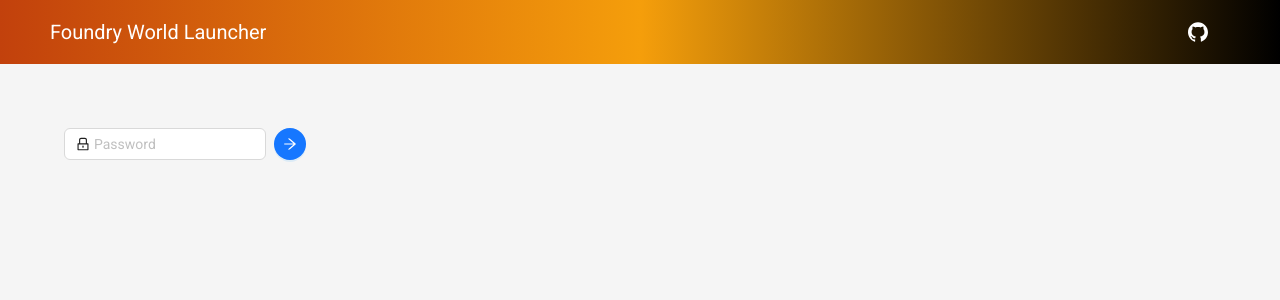
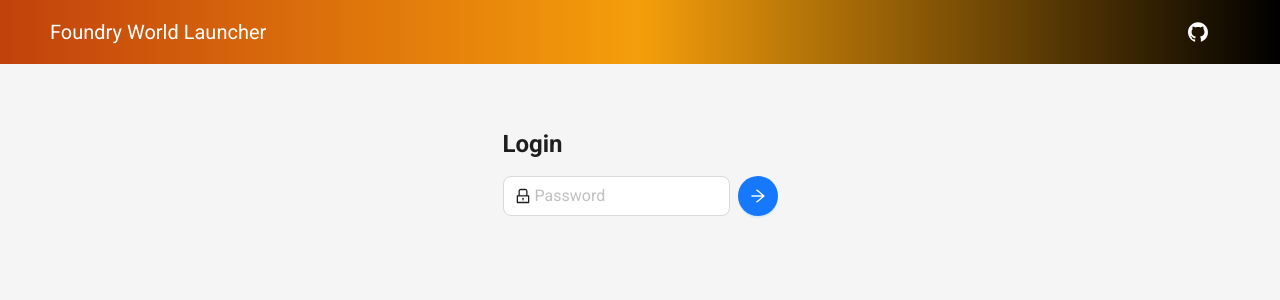
Before and after one commit to rklos/foundry-world-launcher, a Next.js app: page /login in a window 1280 px wide. Shown: the top 300 px of the page. Built offline with nearby package versions, Linux system fonts and the light colour scheme.

Commit message:
Better UX

```diff
--- a/src/app/login/page.tsx
+++ b/src/app/login/page.tsx
@@ -34,22 +34,30 @@
   }
 
   return (
-    <main className="flex justify-center h-full flex-col">
-      <Space direction="horizontal">
+    <main className="flex items-center justify-center h-full flex-col">
+      <section>
+        <h1 className="text-2xl mb-4">Login</h1>
+        <Space direction="horizontal" align="start">
+          <div>
             <Input onChange={ (e) => onPasswordChange(e) }
                    onPressEnter={ () => onLogin() }
                    prefix={ <LockOutlined /> }
                    status={ error ? 'error' : undefined }
                    type="password"
                    autoComplete="off"
+                   size="large"
                    placeholder="Password" />
+            { error && <div className="text-red-500 mt-2">Incorrect password</div> }
+          </div>
           <Button onClick={ () => onLogin() }
                   icon={ <ArrowRightOutlined /> }
+                  loading={ loading }
+                  className="flex items-center justify-center"
                   shape="circle"
-                loading={ loading }
+                  size="large"
                   type="primary" />
         </Space>
-      { error && <span className="text-red-500 mt-2">Incorrect password</span> }
+      </section>
     </main>
   );
 }
--- a/src/components/home/WorldsList/WorldsList.tsx
+++ b/src/components/home/WorldsList/WorldsList.tsx
@@ -21,6 +21,8 @@
   };
 
   return (
+    <>
+      <h1 className="text-2xl mb-4">Worlds</h1>
       <Space direction="horizontal"
              size="middle"
              align="start"
@@ -32,5 +34,6 @@
                  key={ world.id } />
         )) }
       </Space>
+    </>
   );
 }
```
Lines whose indentation alone changed are shown as unchanged.
